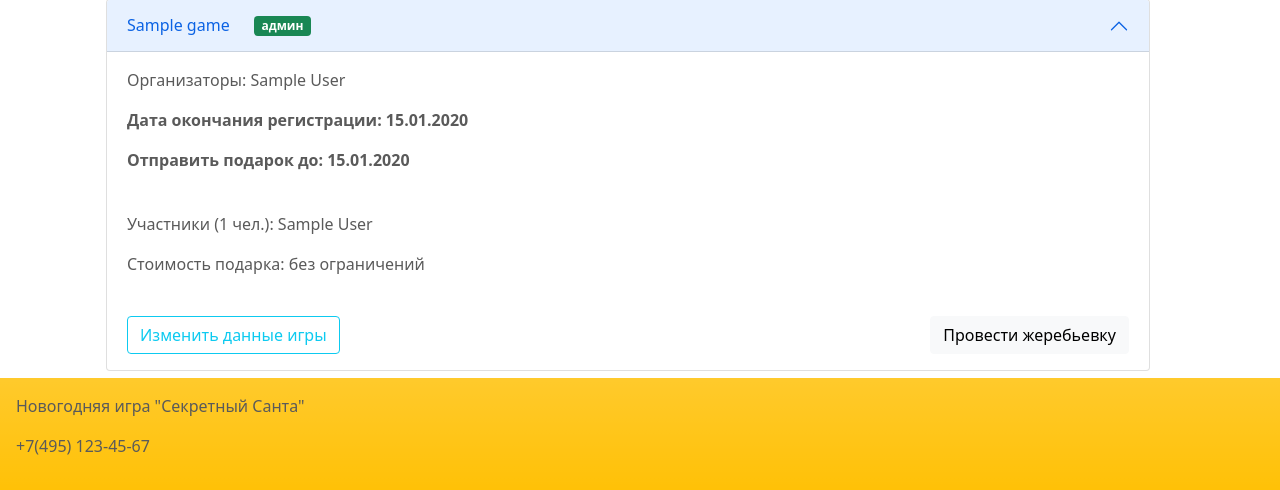
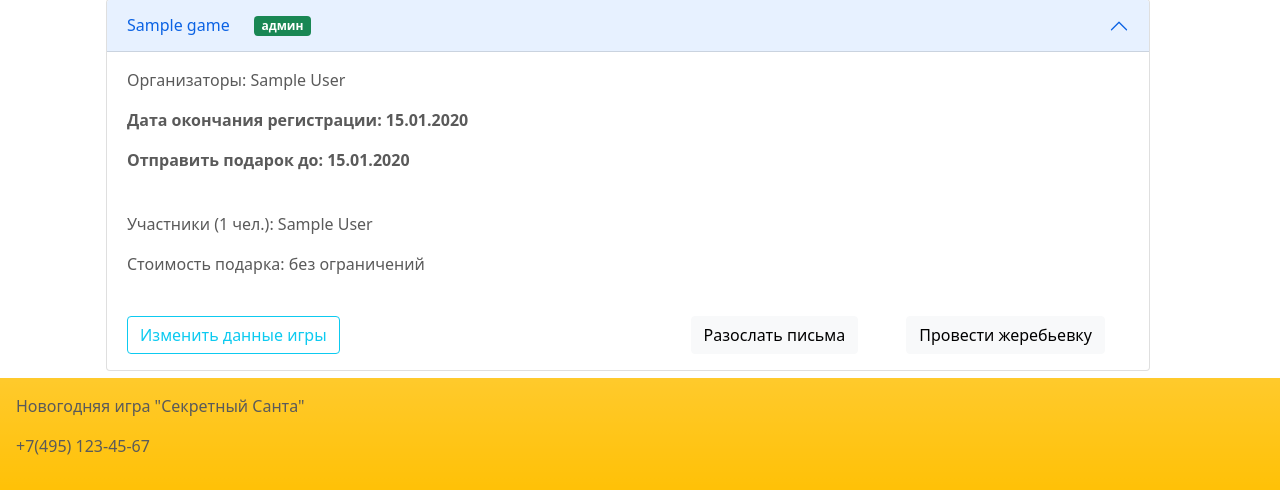
Before and after one commit to breduin/secret-santa, a Django app: page /profile/1/ in a window 1280 px wide, after a click that opens the changed part. Shown: the part 310-800 px from the top of the page. Run offline with Django 4.2, Linux system fonts and the light colour scheme; tables that the repository leaves empty hold one stand-in row (values such as "Sample post"); parts of the project's set-up code (start-up, migrations or seed data) failed here and were passed over; some libraries are stand-ins or nearby versions.

Commit message:
Add button to call limited mailing to players

```diff
--- a/templates/static/templates/txt/toss_results_message_template_offline.txt
+++ b/templates/static/templates/txt/toss_results_message_template_offline.txt
@@ -8,7 +8,7 @@ email: {recipient_email}
 
 Подарок необходимо купить до {deadline}!
 
-Счастливчик оставил пожелания, какой подарок хотел бы получить, которые помогут выбрать подходящий подарок.
+Счастливчик оставил пожелания, какой подарок хотел бы получить. Они помогут выбрать подходящий подарок.
 
 {santa_letter}
 
--- a/templates/static/templates/txt/toss_results_message_template_online.txt
+++ b/templates/static/templates/txt/toss_results_message_template_online.txt
@@ -8,7 +8,7 @@ email: {recipient_email}
 
 Подарок необходимо купить до {deadline}!
 
-{recipient_name} оставил пожелания, какой подарок хотел бы получить.
+{recipient_name} оставил пожелания, какой подарок хотел бы получить. Они помогут выбрать подходящий подарок.
 
 {santa_letter}
 
--- a/user_profile/templates/user_profile/profile.html
+++ b/user_profile/templates/user_profile/profile.html
@@ -48,7 +48,8 @@
                 <a class="btn btn-outline-info" href="{% url 'update_game' game.id %}" role="button">Изменить данные игры</a>
               </div>
               <div class="col">
-                <a class="btn btn-light float-end" href="{% url 'toss' game.id %}" role="button">Провести жеребьевку</a>
+                <a class="btn btn-light float-end mx-4" href="{% url 'toss' game.id %}" role="button">Провести жеребьевку</a>
+                <a class="btn btn-light float-end mx-4" href="{% url 'mass_mailing' game.id %}" role="button">Разослать письма</a>
               </div>
             </div>
           {% endif %}
```
